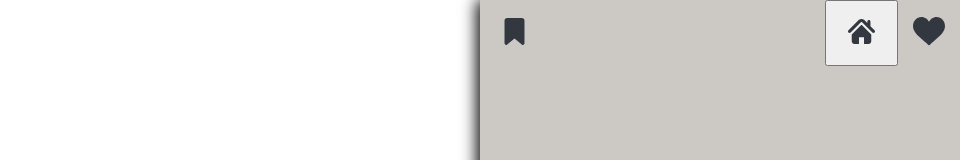
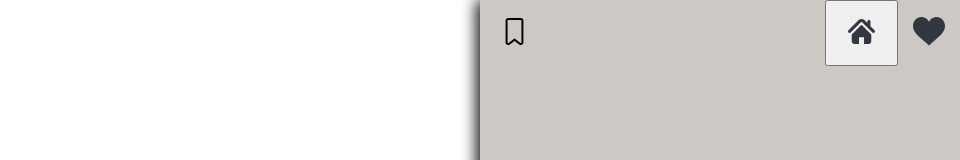
Before and after one commit to PaigeVannelli/FOMA, a React (Create React App) app: page /gallery in a window 1280 px wide. Both pictures are taken after a click on the button 834 px from the left and 33 px from the top of the page. Shown: the top 160 px of the page, without its empty margins (320-1280 px from the left). Built offline with nearby package versions, Linux system fonts and the light colour scheme.

Commit message:
Remove isFavorited

```diff
--- a/src/Components/ArtDetails/ArtDetails.js
+++ b/src/Components/ArtDetails/ArtDetails.js
@@ -10,6 +10,7 @@ import PropTypes from 'prop-types'
 const ArtDetails = (props) => {
 
   const submitFavorite = () => {
+    if (!props.currentArt.isFavorited) {
       const favoritePost = {
         id: props.currentArt.id,
         title: props.currentArt.title,
@@ -19,13 +20,14 @@ const ArtDetails = (props) => {
       }
       props.addFavorite(favoritePost)
     }
+  }
 
   return (
     <article className='art-details'>
       <div className='art-display-nav'>
         <button className='favorite-button' onClick={submitFavorite}>
-          {props.isFavorited && <img src={activeBookmark} className='button' alt='active-bookmark'/> }
-          {!props.isFavorited && <img src={bookmark} className='button'alt='bookmark'/> }
+          {props.currentArt.isFavorited && <img src={activeBookmark} className='button' alt='active-bookmark'/> }
+          {!props.currentArt.isFavorited && <img src={bookmark} className='button'alt='bookmark'/> }
         </button>
         <Nav resetSearch={props.resetSearch} />
       </div>
@@ -40,7 +42,7 @@ const ArtDetails = (props) => {
 ArtDetails.propTypes = {
   currentArt: PropTypes.object,
   addFavorite: PropTypes.func,
-  isFavorited: PropTypes.bool
+  // isFavorited: PropTypes.bool
 }
 
 export default ArtDetails
--- a/src/Components/ArtPage/ArtPage.js
+++ b/src/Components/ArtPage/ArtPage.js
@@ -84,7 +84,7 @@ const ArtPage = (props) => {
     <ArtDetails
       currentArt={props.currentArt}
       addFavorite={props.addFavorite}
-      isFavorited={props.isFavorited}
+      // isFavorited={props.isFavorited}
       resetSearch={props.resetSearch}
     />
     </section>
@@ -97,7 +97,7 @@ ArtPage.propTypes = {
   currentArt: PropTypes.object,
   displayNextPiece: PropTypes.func,
   addFavorite: PropTypes.func,
-  isFavorited: PropTypes.bool,
+  // isFavorited: PropTypes.bool,
   lastPiece: PropTypes.bool,
   resetSearch: PropTypes.func
 }
```
Lines whose indentation alone changed are shown as unchanged.
